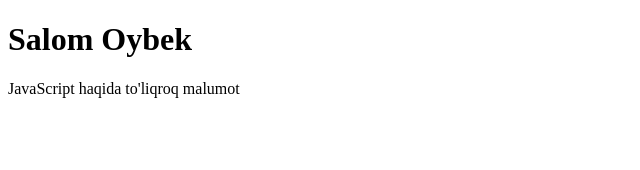
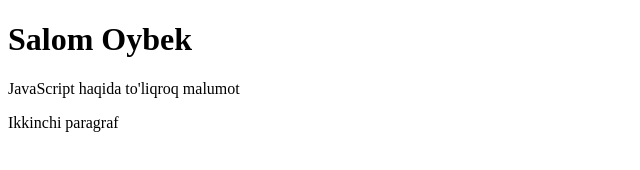
Before and after one commit to ORaxmatov/CodeJs, a plain HTML site: page index.html in a window 1280 px wide. Shown: the whole page, without its empty margins (0-640 px from the left). Drawn offline with Linux system fonts and the light colour scheme.

Commit message:
Yangi paragrif qushildi

```diff
--- a/index.html
+++ b/index.html
@@ -8,6 +8,7 @@
 <body>
   <h1>Salom Oybek</h1>
   <p>JavaScript haqida to'liqroq malumot</p>
+  <p>Ikkinchi paragraf</p>
   <script src="./js/script.js"></script>
 </body>
 </html>
```
